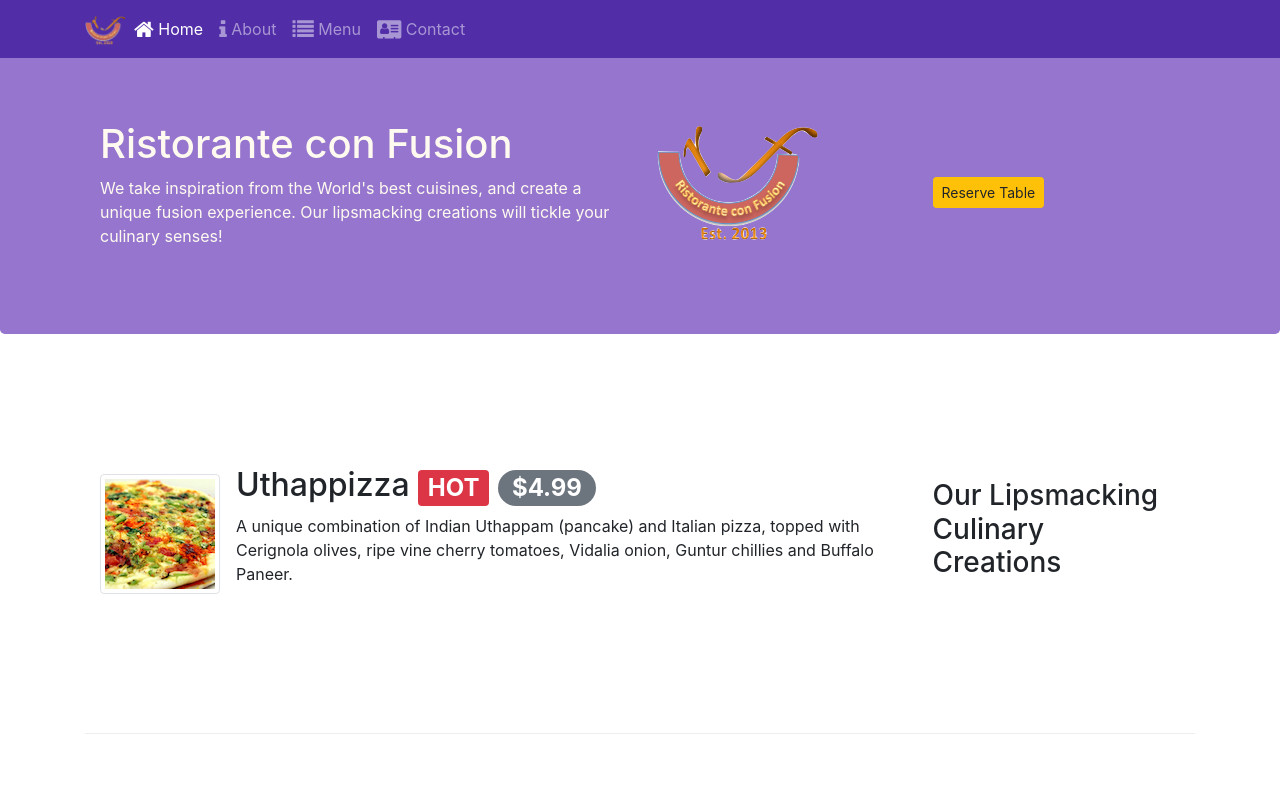
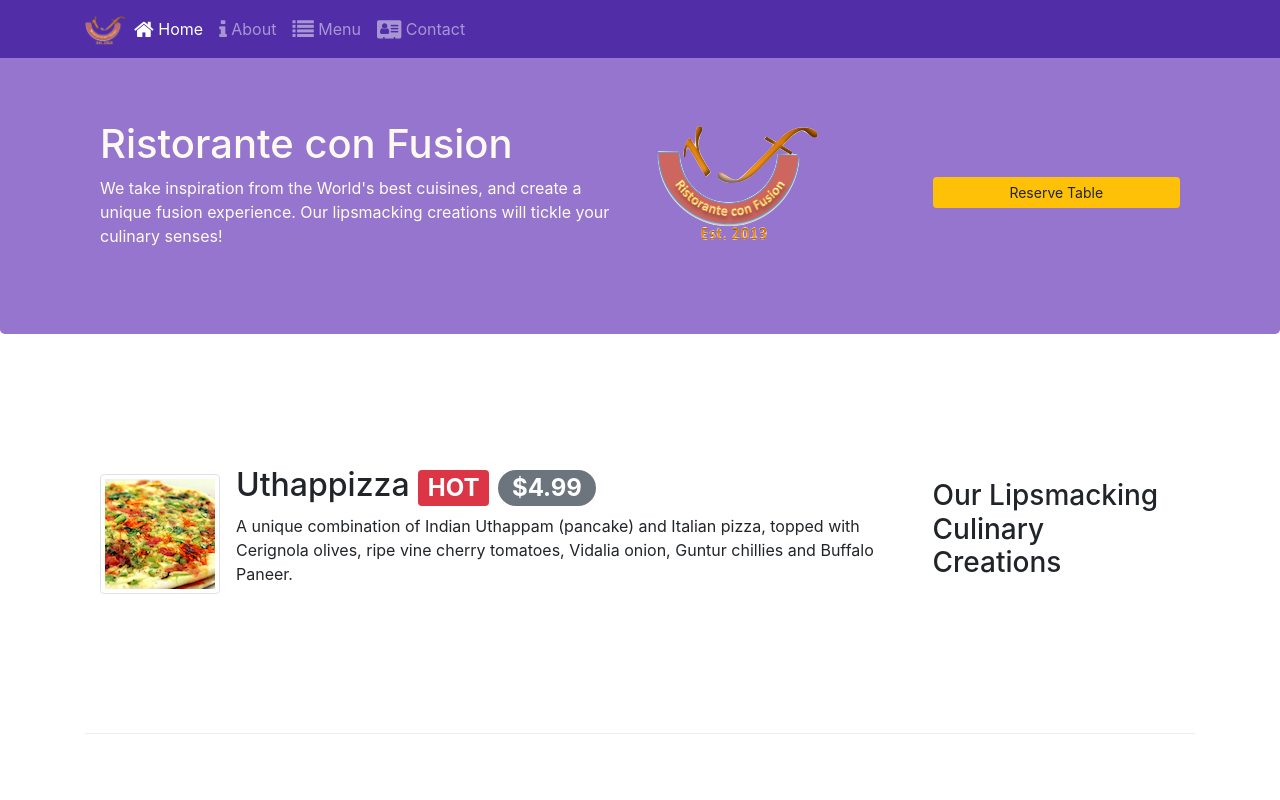
Before and after one commit to YoussefSha3rawy/BootStrapRestaurantWebsite, a website: page index.html in a window 1280 px wide. Shown: the top 800 px of the page. Drawn offline with nearby package versions, Linux system fonts and the light colour scheme.

Commit message:
reservation2

```diff
--- a/index.html
+++ b/index.html
@@ -50,7 +50,7 @@
                         <img src="img/logo.png" class="img-fluid">
                 </div>
                 <div class="col-12 col-sm-3 align-self-center">
-                    <a role="button" class="btn btn-warning btn-sm" href=#form>Reserve Table</a>
+                    <a role="button" class="btn btn-warning btn-sm btn-block" href=#form>Reserve Table</a>
                 </div>
             </div>
         </div>
```
